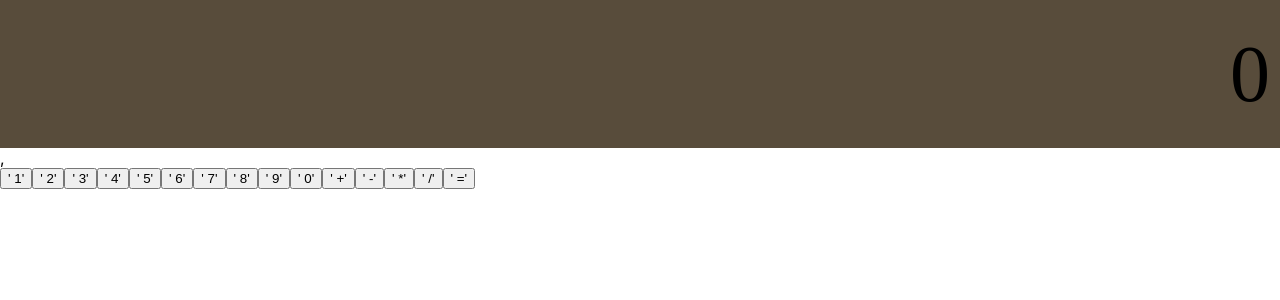
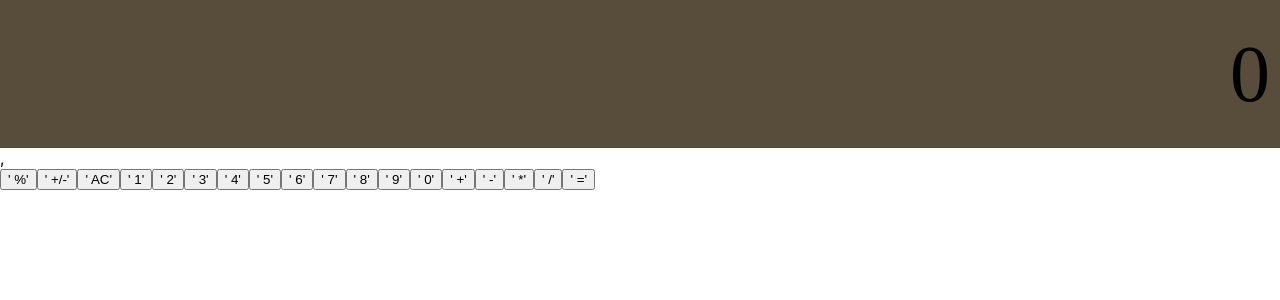
Before and after one commit to saiddrai/React.js-Calculator, a React (Create React App) app: page / in a window 1280 px wide. Shown: the top 300 px of the page. Built offline with nearby package versions, Linux system fonts and the light colour scheme.

Commit message:
AC and +/- functions

```diff
--- a/src/components/Button.jsx
+++ b/src/components/Button.jsx
@@ -7,7 +7,7 @@ Button.propTypes = {
  };
 function Button(props){
 
-     function handleClick(  ){
+     function handleClick(){
         props.clickHandler(props.buttonName, props.type);
     }
 return (
--- a/src/components/ButtonsPanel.jsx
+++ b/src/components/ButtonsPanel.jsx
@@ -10,6 +10,12 @@ ButtonsPanel.propTypes = {
 function ButtonsPanel(props){
     return(
         <div className="buttonPanel">
+            <div className="parameters">
+            <Button value = {props.value} setValue = {props.setValue} clickHandler = {props.handleClick} type = "parameter" buttonName = {"%"} key = {"mod"}/>
+            <Button value = {props.value} setValue = {props.setValue} clickHandler = {props.handleClick} type = "parameter" buttonName = {"+/-"} key = {"negative"}/>
+            <Button value = {props.value} setValue = {props.setValue} clickHandler = {props.handleClick} type = "parameter" buttonName = {"AC"} key = {"AC"}/>
+            </div>
+            <div className="numbers">
             <Button value = {props.value} setValue = {props.setValue} clickHandler = {props.handleClick} type = "number" buttonName = {1} key = {1}/>
             <Button value = {props.value} setValue = {props.setValue} clickHandler = {props.handleClick} type = "number" buttonName = {2} key = {2} />
             <Button value = {props.value} setValue = {props.setValue} clickHandler = {props.handleClick} type = "number" buttonName = {3} key = {3} />
@@ -20,11 +26,15 @@ function ButtonsPanel(props){
             <Button value = {props.value} setValue = {props.setValue} clickHandler = {props.handleClick} type = "number" buttonName = {8} key = {8}/>
             <Button value = {props.value} setValue = {props.setValue} clickHandler = {props.handleClick} type = "number" buttonName = {9} key = {9}/>
             <Button value = {props.value} setValue = {props.setValue} clickHandler = {props.handleClick} type = "number" buttonName = {0} key = {0}/>
+            </div>
+            <div className="operators">
+
             <Button value = {props.value} setValue = {props.setValue} clickHandler = {props.handleClick} type = "operator" buttonName = "+" key = {"+"}/>
             <Button value = {props.value} setValue = {props.setValue} clickHandler = {props.handleClick} type = "operator" buttonName = '-' key = {"-"}/>
             <Button value = {props.value} setValue = {props.setValue} clickHandler = {props.handleClick} type = "operator" buttonName = "*" key = {"*"}/>
             <Button value = {props.value} setValue = {props.setValue} clickHandler = {props.handleClick} type = "operator" buttonName = "/" key = {"/"}/>
             <Button value = {props.value} setValue = {props.setValue} clickHandler = {props.handleClick} type = "operator" buttonName = "=" key = {"="}/>
+            </div>
         </div>
     );
 
--- a/src/logic/logic.js
+++ b/src/logic/logic.js
@@ -4,7 +4,14 @@ let firstNumber = 0;
 let secondNumber = 0;
 let result = 0;
 let next = false;
+let negative = false;
 function calculate(value,buttonName, type){
+    if(buttonName === "AC"){
+        return 0;
+    }
+    if(buttonName === "+/-"){
+        return value*(-1)
+    }
 
 
     if(type === "number"){
@@ -24,14 +31,25 @@ function calculate(value,buttonName, type){
         if(buttonName !== "="){
             operator = buttonName;
         }
+        if(buttonName ==="-"){
+            negative= true;
+        }
 
         switch(operator){
                 case "+":
+                    if(negative){
+                        secondNumber*=(-1);
+                        negative= false;
+                    }
                     firstNumber += secondNumber;
                     secondNumber = 0;
                     break;
                 case "-":
-                    firstNumber -= secondNumber;
+                    if(negative){
+                        secondNumber*=(-1);
+                        negative= false;
+                    }
+                    firstNumber =   secondNumber+firstNumber; console.log("first number : "+ firstNumber + "secondNumber" +secondNumber)
                     secondNumber = 0;
                     break;
                 case "*":
@@ -44,6 +62,7 @@ function calculate(value,buttonName, type){
                     break;
                 default: break;
             }
+
 
             if(buttonName ==="="){
                 result = firstNumber;
```
